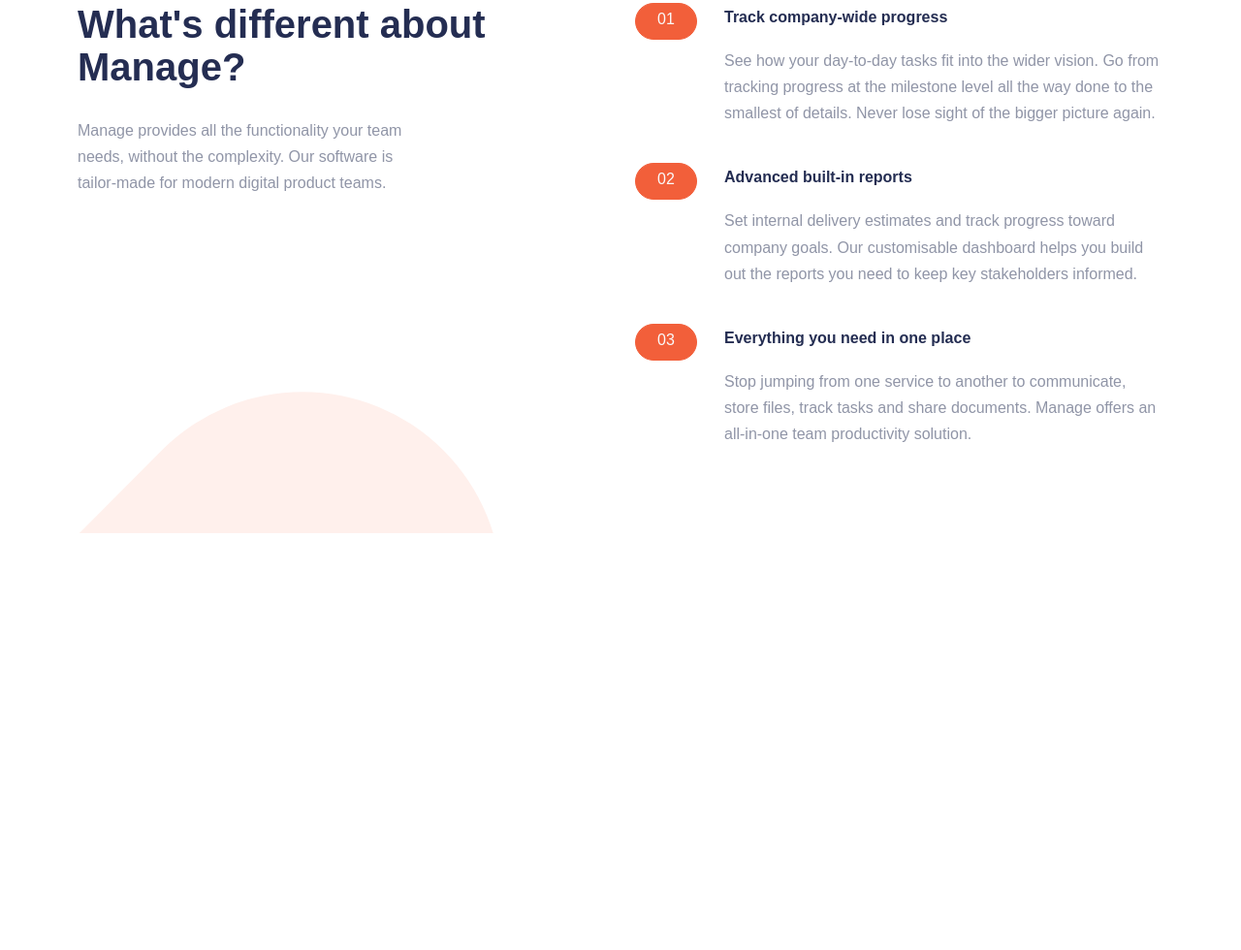
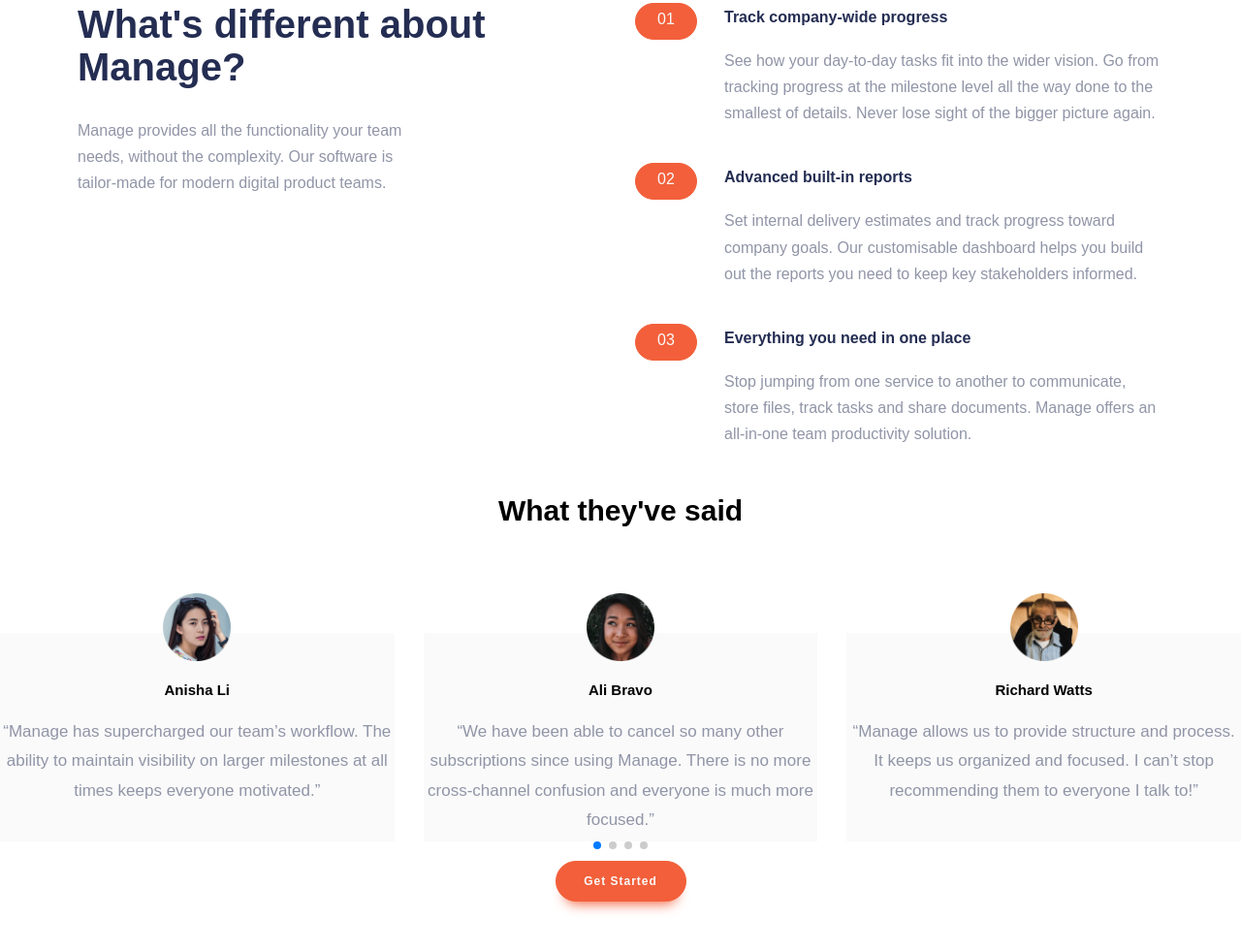
Before and after one commit to emestabillo/manage-landing-page, a website: page index.html in a window 1280 px wide. Shown: the part 835-1815 px from the top of the page at 97% size. Before the commit the page ends 1385 px from the top, so only its background shows below. Drawn offline with nearby package versions, Linux system fonts and the light colour scheme; a web font is replaced by a local one.

Commit message:
Swiper js

```diff
--- a/index.html
+++ b/index.html
@@ -9,6 +9,8 @@
       sizes="32x32"
       href="./images/favicon-32x32.png"
     />
+    <link rel="stylesheet" href="https://unpkg.com/swiper/css/swiper.css">
+    <link rel="stylesheet" href="https://unpkg.com/swiper/css/swiper.min.css">
 
     <link rel="stylesheet" href="/css/style.css" />
 
@@ -120,9 +122,15 @@
       </div>
     </section>
 
-    <!-- <section class="reviews">
+    <section class="reviews">
       <h2>What they've said</h2>
-      <div class="reviews__wrapper">
+      <!-- SWIPER JS -->
+      <!-- Slider main container -->
+      <div class="swiper-container">
+        <!-- Additional required wrapper -->
+        <div class="swiper-wrapper">
+          <!-- Slides -->
+          <div class="swiper-slide">
             <div class="card" id="card-1">
               <img src="/images/avatar-anisha.png" alt="Anisha Li testimonial" />
               <div class="testimonial">
@@ -134,7 +142,9 @@
                 </p>
               </div>
             </div>
-        <div class="card" id="card-2">
+          </div>
+          <div class="swiper-slide">
+            <div class="card">
               <img src="/images/avatar-ali.png" alt="Ali Bravo testimonial" />
               <div class="testimonial">
                 <h4>Ali Bravo</h4>
@@ -145,11 +155,10 @@
                 </p>
               </div>
             </div>
-        <div class="card" id="card-3">
-          <img
-            src="/images/avatar-richard.png"
-            alt="Richard Watts testimonial"
-          />
+          </div>
+          <div class="swiper-slide">
+            <div class="card">
+              <img src="/images/avatar-richard.png" alt="Richard Watts testimonial" />
               <div class="testimonial">
                 <h4>Richard Watts</h4>
                 <p>
@@ -159,33 +168,31 @@
                 </p>
               </div>
             </div>
-        <div class="card" id="card-4">
+          </div>
+          <div class="swiper-slide">
+            <div class="card">
               <div class="avatar">
-            <img
-              src="/images/avatar-shanai.png"
-              alt="Shanai Gough testimonial"
-            />
+                <img src="/images/avatar-shanai.png" alt="Shanai Gough testimonial" />
               </div>
-
               <div class="testimonial">
                 <h4>Shanai Gough</h4>
-            <p>
-              “Their software allows us to track, manage and collaborate on
+                <p> “Their software allows us to track, manage and collaborate on
                   our projects from anywhere. It keeps the whole team in-sync
-              without being intrusive.”
-            </p>
+                  without being intrusive.”</p>
               </div>
             </div>
           </div>
-      <div class="dots">
-        <a href="#card-1"></a>
-        <a href="#card-2"></a>
-        <a href="#card-3"></a>
-        <a href="#card-4"></a>
+          ...
         </div>
+        <!-- If we need pagination -->
+        <div class="swiper-pagination"></div>
+      </div>
+
       <button class="cta cta--reviews">Get Started</button>
     </section>
-    <section class="action">
+
+
+    <!--<section class="action">
       <h1>Simplify how your team works today.</h1>
       <button class="cta cta--action">Get Started</button>
     </section>
@@ -258,5 +265,8 @@
     </footer> -->
 
     <!-- container -->
+    <script src="https://unpkg.com/swiper/js/swiper.js"></script>
+    <script src="https://unpkg.com/swiper/js/swiper.min.js"></script>
+    <script src="script.js"></script>
   </body>
 </html>
--- a/sass/_layout.scss
+++ b/sass/_layout.scss
@@ -239,7 +239,7 @@
 //FEATURES//
 ///////////
 .features {
-  padding: 3rem 0 5rem;
+  padding: 3rem 0 1rem;
 
   @media screen and (min-width: 992px) {
     padding-top: 5rem;
@@ -317,7 +317,7 @@
       }
 
       .benefit {
-        padding-left: 1.2rem;
+        padding-left: 1.8rem;
         padding-top: 0.6rem;
         font-size: 1.6rem;
         @media screen and (min-width: 992px) {
@@ -348,47 +348,60 @@
   }
 
   h2 {
-    font-size: 2.2rem;
+    font-size: 3rem;
     padding-bottom: 4rem;
   }
-
-  &__wrapper {
-    display: flex;
-    overflow-x: auto;
-    -webkit-overflow-scrolling: touch;
-    scroll-snap-type: x mandatory;
-    scroll-behavior: smooth;
-    margin-bottom: 2rem;
-
-    &::-webkit-scrollbar {
-      display: none; //will not work on firefox
+  .swiper-container {
+    width: 100%;
+    height: 100%;
   }
 
-    @media screen and (min-width: 920px) and (max-width: 1077px) {
-      width: 700px;
+  .swiper-wrapper {
+    margin-bottom: 2rem;
   }
 
-    @media screen and (min-width: 920px) {
-      margin: 0 auto 1.5rem;
-    }
-    @media screen and (min-width: 1078px) {
-      padding-bottom: 1.5rem;
-    }
+  .swiper-slide {
+    text-align: center;
+    font-size: 1.5rem;
+    background: #fff;
+
+    /* Center slide text vertically */
+    display: -webkit-box;
+    display: -ms-flexbox;
+    display: -webkit-flex;
+    display: flex;
+    -webkit-box-pack: center;
+    -ms-flex-pack: center;
+    -webkit-justify-content: center;
+    justify-content: center;
+    -webkit-box-align: center;
+    -ms-flex-align: center;
+    -webkit-align-items: center;
+    align-items: center;
+
     .card {
-      position: relative;
-      scroll-snap-align: start;
       flex-shrink: 0;
       width: 100%;
-      margin-right: 3rem;
-      transform-origin: center center;
-      transform: scale(1);
-      transition: transform 0.5s ease;
+      position: relative;
+      // margin-right: 3rem;
+      // transform-origin: center center;
+      // transform: scale(1);
+
+      // transition-duration: 2000ms;
+      // position: relative;
+      // scroll-snap-align: start;
+      // flex-shrink: 0;
+      // width: 100%;
+      // margin-right: 3rem;
+      // transform-origin: center center;
+      // transform: scale(1);
+      // transition: transform 0.5s ease;
       // transition: opacity 0.5s ease-out;
       // transition: transform 0.3s ease, -webkit-transform 0.3s ease;
 
-      @media screen and (min-width: 1078px) {
-        width: 33.3%;
-        margin-right: 2rem;
+      // @media screen and (min-width: 1078px) {
+      //   width: 33.3%;
+      //   margin-right: 2rem;
 
       // &:hover {
       //   transform: translateY(-0.25rem);
@@ -396,57 +409,38 @@
     }
 
     img {
-        width: 5rem;
-        height: 5rem;
+      width: 7rem;
+      height: 7rem;
       position: relative;
-        margin-top: 2rem;
-        margin-bottom: -2.5rem;
-        text-align: center;
+      margin-top: 2.8rem;
+      margin-bottom: -3.2rem;
+      // width: 5rem;
+      // height: 5rem;
+      // position: relative;
+      // margin-top: 2rem;
+      // margin-bottom: -2.5rem;
+      // text-align: center;
     }
     .testimonial {
       background: $color-light-gray;
-        padding: 3.2rem 1rem 2rem;
+      padding: 5rem 0 2rem;
       width: 100%;
 
       @media screen and (min-width: 1236px) and (max-width: 1430px) {
         height: 14.5rem;
       }
-      }
-    }
+
+      h4 {
+        padding-bottom: 2rem;
       }
 
-  .dots {
-    display: flex;
-    justify-content: center;
-    padding-bottom: 3rem;
-
-    @media screen and (min-width: 1078px) {
-      display: none;
-    }
-
-    a {
-      cursor: pointer;
-      height: 0.8rem;
-      width: 0.8rem;
-      margin: 0 0.25rem;
-      border: 1px solid #f25f3a;
-      border-radius: 50%;
-      transition: background-color 0.6s ease;
-      &:active,
-      &:hover {
-        background-color: $color-bright-red;
-
-        // @supports (scroll-snap-type) {
-        //   display: none;
-        // }
-      }
-      //test
-      &:focus {
-        background-color: greenyellow;
+      p {
+        line-height: 1.8;
       }
     }
   }
 }
+// }
 
 ///////////////
 //CTA section//
--- /dev/null
+++ b/script.js
@@ -0,0 +1,42 @@
+// var swiper = new Swiper(".swiper-container", {
+//   spaceBetween: 30,
+//   centeredSlides: true,
+//   autoplay: {
+//     delay: 2500,
+//     disableOnInteraction: false,
+//   },
+//   pagination: {
+//     el: ".swiper-pagination",
+//     clickable: true,
+//   },
+//   navigation: {
+//     nextEl: ".swiper-button-next",
+//     prevEl: ".swiper-button-prev",
+//   },
+// });
+
+let swiper = new Swiper(".swiper-container", {
+  slidesPerView: 1,
+  spaceBetween: 42,
+  speed: 1000,
+  // autoplay: {
+  //   delay: 4500,
+  //   disableOnInteraction: false,
+  // },
+  breakpoints: {
+    768: {
+      slidesPerView: 2,
+      spaceBetween: 30,
+    },
+    992: {
+      slidesPerView: 3,
+      spaceBetween: 30,
+    },
+  },
+  loop: true,
+  pagination: {
+    el: ".swiper-pagination",
+    centeredSlides: true,
+    clickable: true,
+  },
+});
```
Also changed, not shown: css/style.css. Lines whose indentation alone changed are shown as unchanged.
